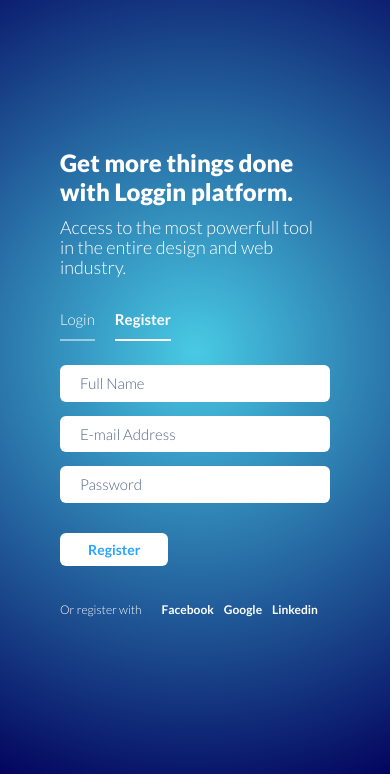
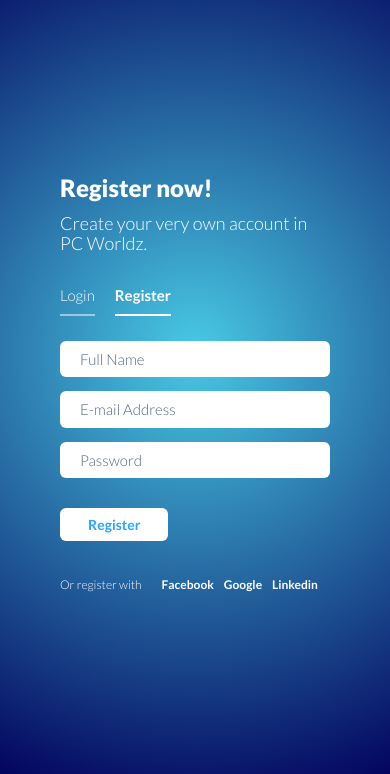
Before and after one commit to JeSaludo/Aquino_Peralta_Saludo_IT2F_finalProject_PCWorldz, a PHP site: page /register.php in a window 390 px wide. Shown: the part 220-994 px from the top of the page. Run offline with PHP 8.4, Linux system fonts and the light colour scheme.

Commit message:
Customized Register form

```diff
--- a/css/iofrm-style.css
+++ b/css/iofrm-style.css
@@ -63,7 +63,7 @@ html, body {
 
 .website-logo .logo {
     display: inline-block;
-    background-image: url("../images/logo-light.svg");
+    background-image: url("../images/logo-footer.png");
     background-size: contain;
     background-repeat: no-repeat;
 }
@@ -73,7 +73,7 @@ html, body {
 }
 
 .website-logo .logo img.logo-size {
-    opacity: 1 !important;
+
 }
 
 .website-logo-inside {
@@ -1776,7 +1776,7 @@ input.sm-content {
     }
 
     .form-body.without-side .website-logo .logo {
-        background-image: url("../images/logo-light.svg");
+        background-image: url("../images/logo-footer.png");
     }
 
     .form-body.without-side .form-holder .form-content {
--- a/css/iofrm-theme5.css
+++ b/css/iofrm-theme5.css
@@ -35,7 +35,7 @@ body {
 }
 
 .website-logo .logo {
-    background-image: url("../images/logo-light.svg");
+    background-image: url("../images/logo-footer.png");
 }
 
 .website-logo .logo img {
--- a/register.php
+++ b/register.php
@@ -22,16 +22,16 @@
             <div class="img-holder">
                 <div class="bg"></div>
                 <div class="info-holder">
-                    <img src="images/graphic2.svg" alt="">
+                    <img src="images/REGISTER.png" alt="">
                 </div>
             </div>
             <div class="form-holder">
                 <div class="form-content">
                     <div class="form-items">
-                        <h3>Get more things done with Loggin platform.</h3>
-                        <p>Access to the most powerfull tool in the entire design and web industry.</p>
+                        <h3>Register now!</h3>
+                        <p>Create your very own account in PC Worldz.</p>
                         <div class="page-links">
-                            <a href="login5.php">Login</a><a href="register5.php" class="active">Register</a>
+                            <a href="index.php">Login</a><a href="register5.php" class="active">Register</a>
                         </div>
                         <form>
                             <input class="form-control" type="text" name="name" placeholder="Full Name" required>
```
